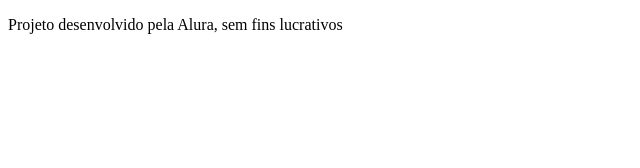
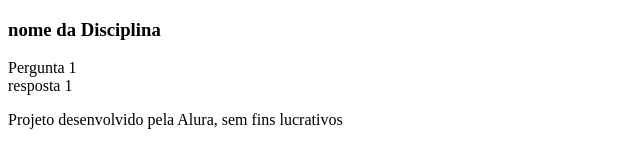
Before and after one commit to lucasmenezesroehrs/Flash-Cards, a plain HTML site: page index.html in a window 1280 px wide. Shown: the whole page, without its empty margins (0-640 px from the left). Drawn offline with Linux system fonts and the light colour scheme.

Commit message:
Flash Card

```diff
--- a/index.html
+++ b/index.html
@@ -9,7 +9,14 @@
     <main>
         <section id="container">
             <article class="cartao">
-
+                <div class="cartao_conteudo">
+                    <h3>nome da Disciplina</h3>
+                    <div class="cartao_conteudo_pergunta">
+                        Pergunta 1
+                    </div>
+                    <div class="cartao_conteudo_resposta"></div>
+                    resposta 1
+                </div>
             </article>
         </section>
     </main>
```
